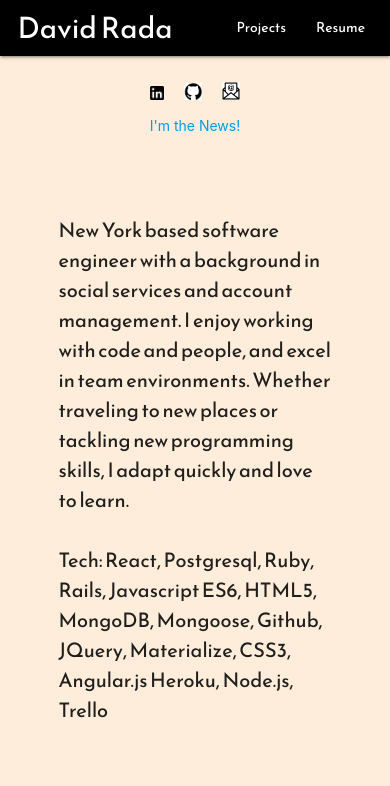
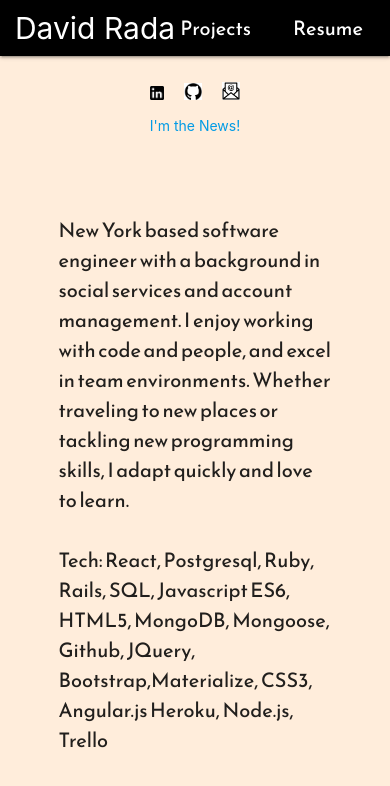
Before and after one commit to DavidJRada/portfolio, a React (Create React App) app: page / in a window 390 px wide. Shown: the top 786 px of the page. Built offline with nearby package versions, Linux system fonts and the light colour scheme; a web font is replaced by a local one.

Commit message:
fixed nav spacing

```diff
--- a/src/App.js
+++ b/src/App.js
@@ -20,8 +20,8 @@ function App() {
         <div className='nav-wrapper black'>
             <Link className='brand-logo center white-text david-rada' to='/'>David Rada</Link>
           <ul className='nav-mobile right'>
-            <li><Link to='/projects' className='white-text'>Projects</Link></li>
-            <li><Link to='/Resume' className='white-text'>Resume</Link></li>
+            <li><Link to='/projects' className='white-text proj-res'>Projects</Link></li>
+            <li><Link to='/Resume' className='white-text proj-res'>Resume</Link></li>
           </ul>
         </div>
       </nav>
--- a/src/components/Home.js
+++ b/src/components/Home.js
@@ -14,7 +14,7 @@ function Home() {
                     I enjoy working with code and people, and excel in team environments. Whether traveling to
                     new places or tackling new programming skills, I adapt quickly and love to learn.
                 <br /><br />
-                    Tech: React, Postgresql, Ruby, Rails, Javascript ES6, HTML5, MongoDB, Mongoose, Github, JQuery, Materialize, CSS3, Angular.js Heroku, Node.js, Trello
+                    Tech: React, Postgresql, Ruby, Rails, SQL, Javascript ES6, HTML5, MongoDB, Mongoose, Github, JQuery, Bootstrap,Materialize, CSS3, Angular.js Heroku, Node.js, Trello
 
             </p>
             </div>
--- a/src/index.css
+++ b/src/index.css
@@ -4,8 +4,14 @@ body {
   background-color: #ffeddb;
 }
 
-nav {
+.brand-logo {
+  font-size: 35px !important;
+}
+.proj-res {
   font-family: 'Reem Kufi', sans-serif;
+  margin-left: 10px;
+  font-size: 25px !important;
+  margin-right: 10px;
 }
 .projects img {
   width: 80%;
@@ -68,21 +74,41 @@ nav {
   #profile-pic {
     margin-top: 70px;
   }
+  .david-rada {
+    margin-left: -125px;
+  }
 }
 
 @media only screen and (max-width: 550px) {
+
   .about-me {
     flex-direction: column;
   }
-
+.proj-res {
+  margin-right: 2px;
+}
   .david-rada {
     margin-left: -100px !important;
   }
 }
 
+@media only screen and (max-width: 440px) {
+  .brand-logo {
+    font-size: 30px !important;
+  }
+  .proj-res {
+    font-family: 'Reem Kufi', sans-serif;
+    font-size: 20px !important;
+  }
+}
+
+
 @media only screen and (max-width: 380px) {
   .david-rada {
-    margin-left: -75px !important;
+    margin-left: -85px !important;
+  }
+  .brand-logo {
+    font-size: 25px !important;
   }
    #profile-pic {
     width: 50%;
```
